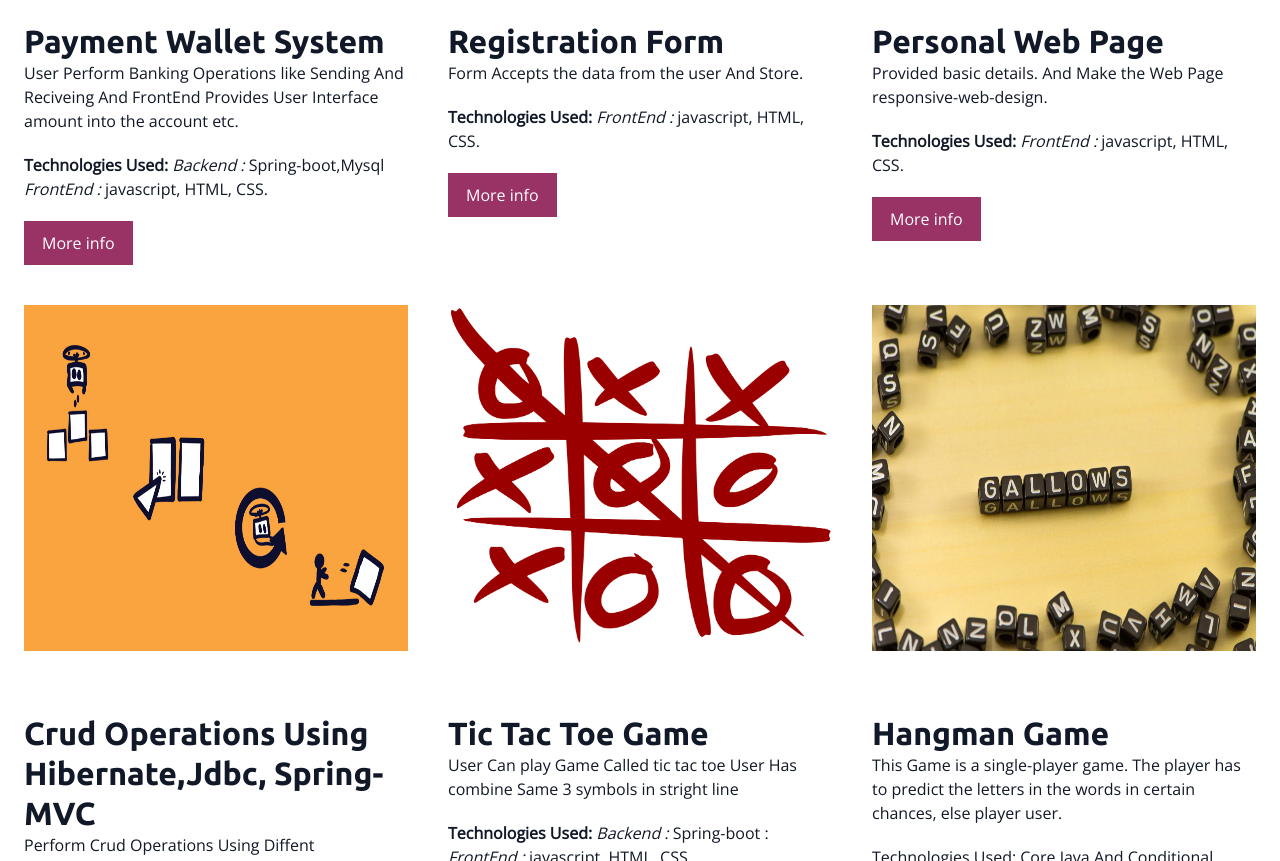
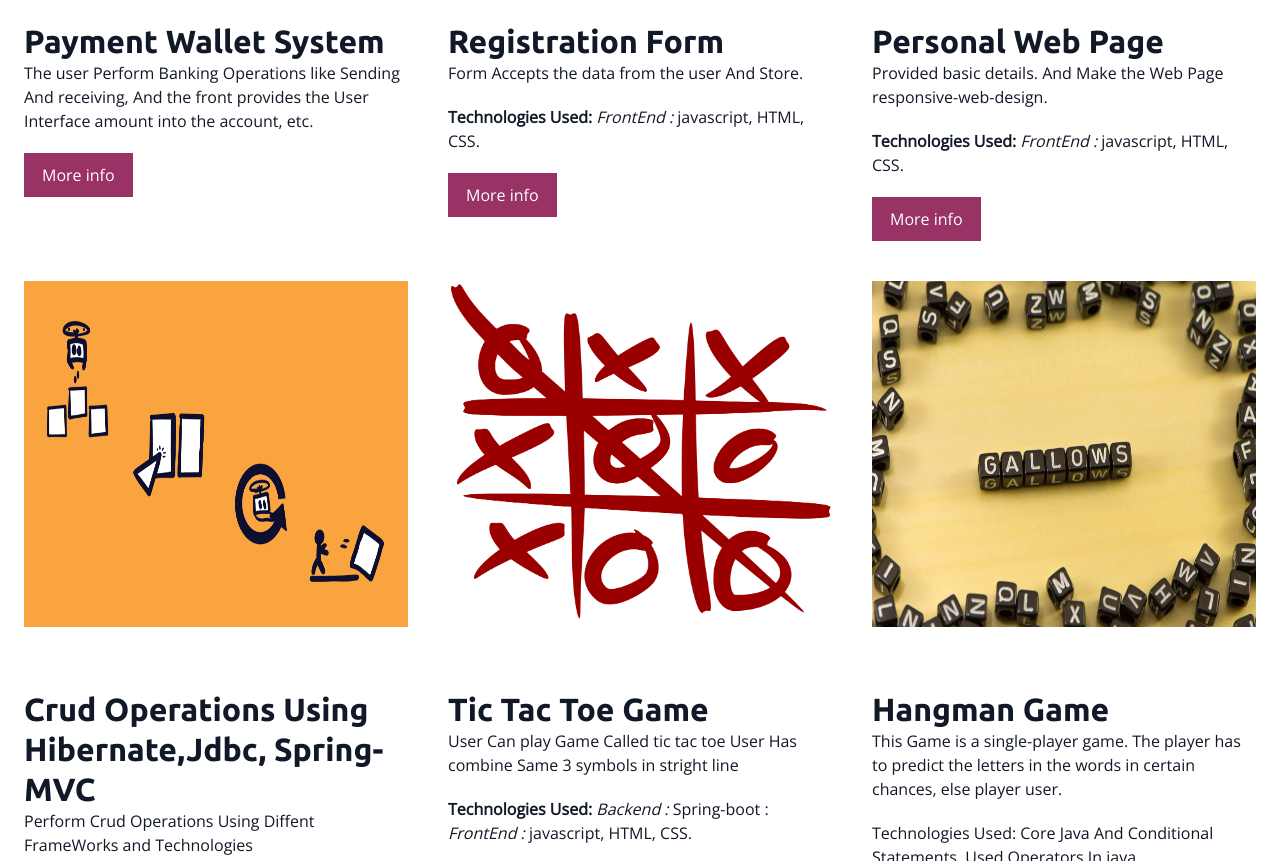
Before and after one commit to dileep011/MyWebPage, a plain HTML site: page index.html in a window 1280 px wide. Shown: the part 1979-2840 px from the top of the page. Drawn offline with nearby package versions, Linux system fonts and the light colour scheme.

Commit message:
Update index.html

```diff
--- a/index.html
+++ b/index.html
@@ -112,9 +112,7 @@
                         style="color:#111827;font-family:'Ubuntu', sans-serif;font-weight:700">
                         Payment Wallet System</p>
                     <div class="rich-text-block" style="color:#111827">
-                        <p> User Perform Banking Operations like Sending And Reciveing And FrontEnd Provides User Interface
-                            amount into the account etc. <p><b>Technologies Used: </b><i>Backend :</i>  Spring-boot,Mysql <i>FrontEnd :</i> javascript, HTML,
-                                CSS.</p></p>
+                        <p> The user Perform Banking Operations like Sending And receiving, And the front provides the User Interface amount into the account, etc.</p></p>
                     </div>
                     <a class="button primary lg mt-4" target="_self"
                         style="background:#993366;border-radius:0;color:#FFFFFF;border:2px solid #993366"
```
